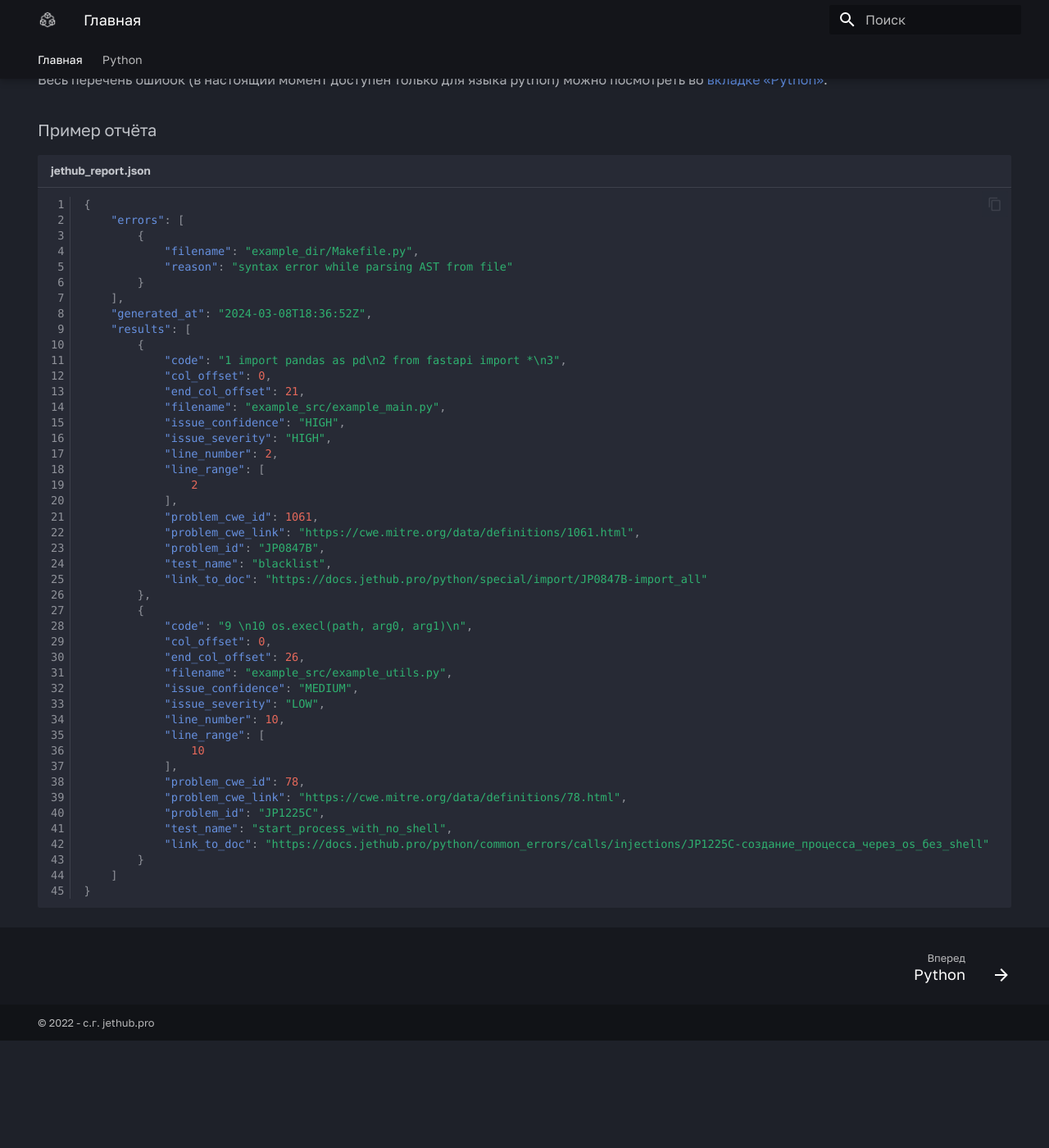
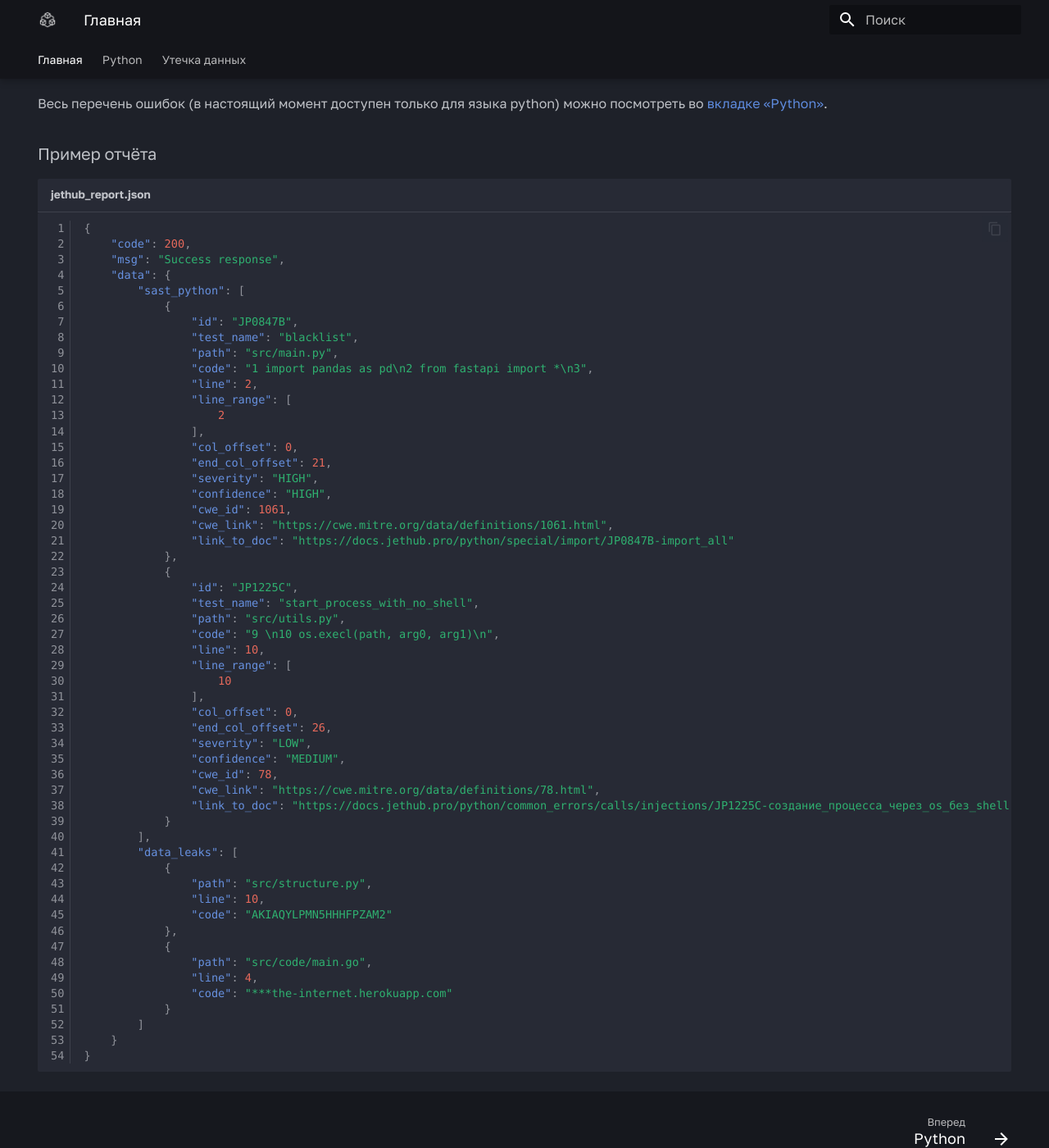
Before and after one commit to jethub-tech/docs.jethub.pro, an MkDocs documentation site: the page built from docs/index.md, in a window 1280 px wide and 1400 px high, scrolled down 1402 px. Shown: the whole window at 82% size. Built offline with MkDocs 1.6.1 and Material for MkDocs 9.7.7, drawn with Linux system fonts in a browser that asks for light colours; some web fonts are replaced; before the commit the page ends 2671 px from its top, so only the background shows below that; some of the changed text lies outside the part shown.

Commit message:
Prepare for dlp (#60)
* update mermaid jh block

* style

* update report example

* update report example

* update example report

* filename->path; line_number->line

* style

* add block for dl

* style

* style

* Update index.md

---------

Co-authored-by: myname <myname@mcbkmyname.local>

````diff
--- a/docs/index.md
+++ b/docs/index.md
@@ -6,7 +6,7 @@
 
 # Главная
 
-``` mermaid
+```mermaid
 %%{init: {"flowchart": {"htmlLabels": false}} }%%
 flowchart LR
     subgraph CLIENT [Пользователь]
@@ -37,8 +37,17 @@
         identification([идентификация пользователя])
         style identification color:#fff
 
-        analizator([статический анализатор])
-        style analizator color:#fff
+        subgraph JETHUB_tools[Инструменты]
+            style JETHUB_tools color:#fff
+            direction LR
+
+            analizator([статический анализатор])
+            style analizator color:#fff
+
+            data_leaks([утечка данных])
+            style data_leaks color:#fff
+
+        end
 
         post_processing([постобработка])
         style post_processing color:#fff
@@ -74,7 +84,7 @@
 
 - Установка нужных зависимостей
 
-    ``` bash
+    ```bash
     pip install click==8.1.7 requests==2.31.0
     ```
 
@@ -90,14 +100,14 @@
 
 - Аргументы
 
-    - `-p` – путь к файлу или папке
-    - `-o` – путь выходного отчёта (по-умолчанию `jethub_report.json`)
+    - `--path` (`-p`) – путь к файлу или папке
+    - `--out_file` (`-o`) – путь выходного отчёта (по-умолчанию `jethub_report.json`)
 
-    ``` bash
+    ```bash
     python3 jethub_client_app.py -p src/core -o my_name_report.json
     ```
 
-    ``` bash
+    ```bash
     python3 jethub_client_app.py -p my_python_code.py
     ```
 
@@ -108,50 +118,59 @@
 
 ### Пример отчёта
 
-``` json linenums="1" title="jethub_report.json"
+```json linenums="1" title="jethub_report.json"
 {
-    "errors": [
-        {
-            "filename": "example_dir/Makefile.py",
-            "reason": "syntax error while parsing AST from file"
-        }
-    ],
-    "generated_at": "2024-03-08T18:36:52Z",
-    "results": [
-        {
-            "code": "1 import pandas as pd\n2 from fastapi import *\n3",
-            "col_offset": 0,
-            "end_col_offset": 21,
-            "filename": "example_src/example_main.py",
-            "issue_confidence": "HIGH",
-            "issue_severity": "HIGH",
-            "line_number": 2,
-            "line_range": [
-                2
-            ],
-            "problem_cwe_id": 1061,
-            "problem_cwe_link": "https://cwe.mitre.org/data/definitions/1061.html",
-            "problem_id": "JP0847B",
-            "test_name": "blacklist",
-            "link_to_doc": "https://docs.jethub.pro/python/special/import/JP0847B-import_all"
-        },
-        {
-            "code": "9 \n10 os.execl(path, arg0, arg1)\n",
-            "col_offset": 0,
-            "end_col_offset": 26,
-            "filename": "example_src/example_utils.py",
-            "issue_confidence": "MEDIUM",
-            "issue_severity": "LOW",
-            "line_number": 10,
-            "line_range": [
-                10
-            ],
-            "problem_cwe_id": 78,
-            "problem_cwe_link": "https://cwe.mitre.org/data/definitions/78.html",
-            "problem_id": "JP1225C",
-            "test_name": "start_process_with_no_shell",
-            "link_to_doc": "https://docs.jethub.pro/python/common_errors/calls/injections/JP1225C-создание_процесса_через_os_без_shell"
-        }
-    ]
+    "code": 200,
+    "msg": "Success response",
+    "data": {
+        "sast_python": [
+            {
+                "id": "JP0847B",
+                "test_name": "blacklist",
+                "path": "src/main.py",
+                "code": "1 import pandas as pd\n2 from fastapi import *\n3",
+                "line": 2,
+                "line_range": [
+                    2
+                ],
+                "col_offset": 0,
+                "end_col_offset": 21,
+                "severity": "HIGH",
+                "confidence": "HIGH",
+                "cwe_id": 1061,
+                "cwe_link": "https://cwe.mitre.org/data/definitions/1061.html",
+                "link_to_doc": "https://docs.jethub.pro/python/special/import/JP0847B-import_all"
+            },
+            {
+                "id": "JP1225C",
+                "test_name": "start_process_with_no_shell",
+                "path": "src/utils.py",
+                "code": "9 \n10 os.execl(path, arg0, arg1)\n",
+                "line": 10,
+                "line_range": [
+                    10
+                ],
+                "col_offset": 0,
+                "end_col_offset": 26,
+                "severity": "LOW",
+                "confidence": "MEDIUM",
+                "cwe_id": 78,
+                "cwe_link": "https://cwe.mitre.org/data/definitions/78.html",
+                "link_to_doc": "https://docs.jethub.pro/python/common_errors/calls/injections/JP1225C-создание_процесса_через_os_без_shell"
+            }
+        ],
+        "data_leaks": [
+            {
+                "path": "src/structure.py",
+                "line": 10,
+                "code": "AKIAQYLPMN5HHHFPZAM2"
+            },
+            {
+                "path": "src/code/main.go",
+                "line": 4,
+                "code": "***the-internet.herokuapp.com"
+            }
+        ]
+    }
 }
 ```
--- a/mkdocs.yml
+++ b/mkdocs.yml
@@ -128,7 +128,6 @@
   - Python:
     - python/index.md
     - Общие:
-      # - python/common_errors/error_test.md
       - Класс «Вызов Функции»:
           - Инъекции:
             - python/common_errors/calls/injections/JP1215C-shell_использование_paramiko.md
@@ -216,3 +215,5 @@
           - python/special/import/JP0839B-crypto.md
           - python/special/import/JP0843B-pyghmi.md
           - python/special/import/JP0847B-import_all.md
+  - Утечка данных:
+    - data_leaks/index.md
````
Also changed, not shown: other parts of docs/index.md (+3 -2 lines), docs/data_leaks/index.md (added, +13 -0 lines), docs/python/index.md (+1 -1 lines), docs/assets/figure_data_leaks.jpeg (added).
